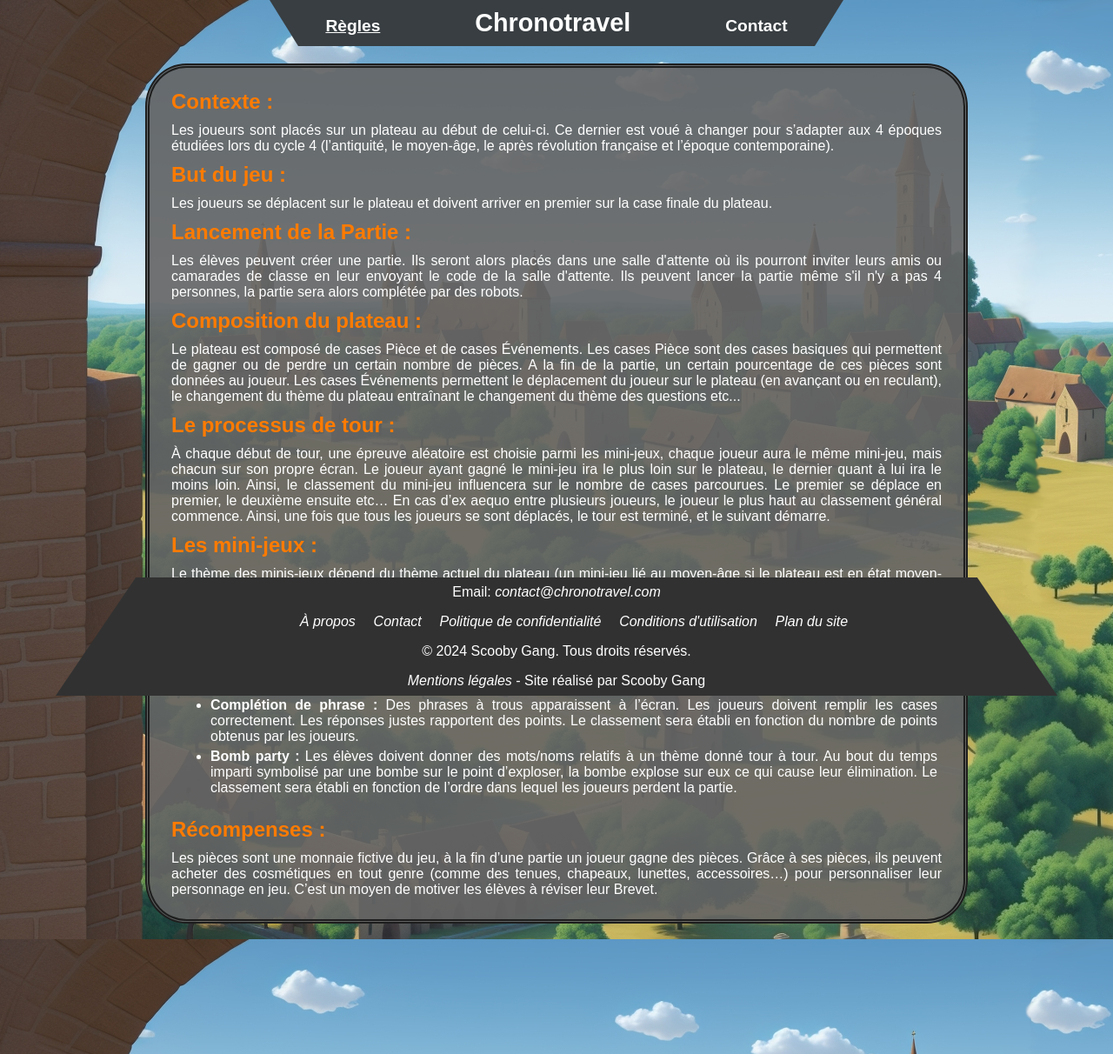
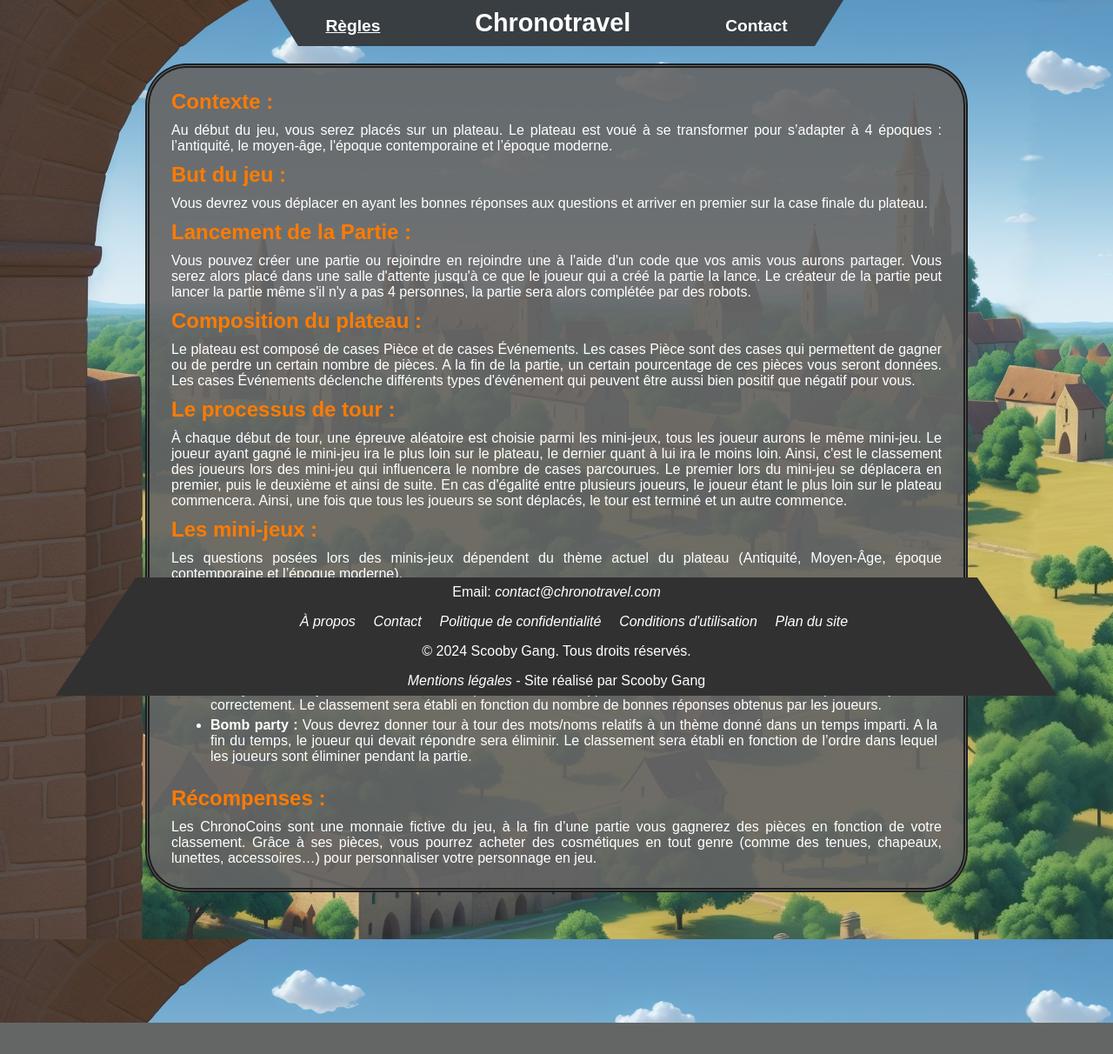
Before and after one commit to MatysMarrot/chronotravel, a PHP site: page /view/rules.view.php in a window 1280 px wide. Shown: the whole page at 87% size. After the commit the page ends 1176 px from the top, so only its background shows below. Run offline with PHP 8.4, Linux system fonts and the light colour scheme.

Commit message:
Refonte des règles

```diff
--- a/view/rules.view.php
+++ b/view/rules.view.php
@@ -4,7 +4,7 @@
     <meta charset="UTF-8">
     <meta name="author" content="Scooby Gang" />
     <link rel="stylesheet" type="text/css" href="style/login.css">
-    <title>Acceuil</title>
+    <title>Règles du jeu</title>
 </head>
 <body id="">
     <header class="connectionpage">
@@ -15,37 +15,45 @@
     <main class="rulespage">
         <h2>Contexte :</h2>
         <p>
-            Les joueurs sont placés sur un plateau au début de celui-ci. Ce dernier est voué à changer pour s’adapter aux 4 époques étudiées lors du cycle 4 (l’antiquité, le moyen-âge, le après révolution française et l’époque contemporaine).
+            Au début du jeu, vous serez placés sur un plateau. Le plateau est voué à se transformer pour s’adapter à 4 époques :
+            l’antiquité, le moyen-âge, l'époque contemporaine et l’époque moderne.
         </p>
         <h2>But du jeu :</h2>
         <p>
-            Les joueurs se déplacent sur le plateau et doivent arriver en premier sur la case finale du plateau.
+            Vous devrez vous déplacer en ayant les bonnes réponses aux questions et arriver en premier sur la case finale du plateau.
         </p>
         <h2>Lancement de la Partie :</h2>
         <p>
-            Les élèves peuvent créer une partie. Ils seront alors placés dans une salle d'attente où ils pourront inviter leurs amis ou camarades de classe en leur envoyant le code de la salle d'attente. Ils peuvent lancer la partie même s'il n'y a pas 4 personnes, la partie sera alors complétée par des robots.
+            Vous pouvez créer une partie ou rejoindre en rejoindre une à l'aide d'un code que vos amis vous aurons partager. Vous serez alors placé dans une salle d'attente jusqu'à ce que le joueur qui a créé la partie la lance.
+            Le créateur de la partie peut lancer la partie même s'il n'y a pas 4 personnes, la partie sera alors complétée par des robots.
         </p>
         <h2>Composition du plateau :</h2>
         <p>
-            Le plateau est composé de cases Pièce et de cases Événements. Les cases Pièce sont des cases basiques qui permettent de gagner ou de perdre un certain nombre de pièces. A la fin de la partie, un certain pourcentage de ces pièces sont données au joueur. Les cases Événements permettent le déplacement du joueur sur le plateau (en avançant ou en reculant), le changement du thème du plateau entraînant le changement du thème des questions etc...
+            Le plateau est composé de cases Pièce et de cases Événements. Les cases Pièce sont des cases qui permettent de gagner ou de perdre un certain nombre de
+            pièces. A la fin de la partie, un certain pourcentage de ces pièces vous seront données. Les cases Événements déclenche différents types d'événement qui
+            peuvent être aussi bien positif que négatif pour vous.
         </p>
         <h2>Le processus de tour :</h2>
         <p>
-            À chaque début de tour, une épreuve aléatoire est choisie parmi les mini-jeux, chaque joueur aura le même mini-jeu, mais chacun sur son propre écran. Le joueur ayant gagné le mini-jeu ira le plus loin sur le plateau, le dernier quant à lui ira le moins loin. Ainsi, le classement du mini-jeu influencera sur le nombre de cases parcourues. Le premier se déplace en premier, le deuxième ensuite etc… En cas d’ex aequo entre plusieurs joueurs, le joueur le plus haut au classement général commence. Ainsi, une fois que tous les joueurs se sont déplacés, le tour est terminé, et le suivant démarre.
+            À chaque début de tour, une épreuve aléatoire est choisie parmi les mini-jeux, tous les joueur aurons le même mini-jeu.
+            Le joueur ayant gagné le mini-jeu ira le plus loin sur le plateau, le dernier quant à lui ira le moins loin. Ainsi, c'est le classement des joueurs
+            lors des mini-jeu qui influencera le nombre de cases parcourues. Le premier lors du mini-jeu se déplacera en premier, puis le deuxième et ainsi de suite.
+            En cas d'égalité entre plusieurs joueurs, le joueur étant le plus loin sur le plateau commencera. Ainsi, une fois que tous les joueurs se sont déplacés,
+            le tour est terminé et un autre commence.
         </p>
         <h2>Les mini-jeux :</h2>
         <p>
-            Le thème des minis-jeux dépend du thème actuel du plateau (un mini-jeu lié au moyen-âge si le plateau est en état moyen-âge etc …)
+            Les questions posées lors des minis-jeux dépendent du thème actuel du plateau (Antiquité, Moyen-Âge, époque contemporaine et l’époque moderne).
             <ul>
-                <li><strong>Quiz classique :</strong> Répondre correctement aux séries questions rapporte des points. Le classement sera établi en fonction du nombre de points obtenus par les joueurs.</li>
-                <li><strong>Image à deviner :</strong> Une série d'images historiques (lieux, personnages historiques…)est montrée aux joueurs, ils doivent écrire à quoi correspondent ces images. Les réponses justes rapportent des points. Le classement sera établi en fonction du nombre de points obtenus par les joueurs.</li>
-                <li><strong>Complétion de phrase :</strong> Des phrases à trous apparaissent à l’écran. Les joueurs doivent remplir les cases correctement. Les réponses justes rapportent des points. Le classement sera établi en fonction du nombre de points obtenus par les joueurs.</li>
-                <li><strong>Bomb party :</strong> Les élèves doivent donner des mots/noms relatifs à un thème donné tour à tour. Au bout du temps imparti symbolisé par une bombe sur le point d’exploser, la bombe explose sur eux ce qui cause leur élimination. Le classement sera établi en fonction de l’ordre dans lequel les joueurs perdent la partie.</li>
+                <li><strong>Quiz classique :</strong> Vous devrez répondre correctement aux séries questions. Le classement sera établi en fonction du nombre de bonnes réponses obtenus par les joueurs.</li>
+                <li><strong>Image à deviner :</strong> Une série d'images historiques (lieux, personnages historiques…) vous sera affiché , vous devrez écrire à quoi correspondent ces images. Le classement sera établi en fonction du nombre de bonnes réponses obtenus par les joueurs.</li>
+                <li><strong>Complétion de phrase :</strong> Une série des phrases à trous apparaitra à l’écran. Vous devrez compléter les phrases correctement. Le classement sera établi en fonction du nombre de bonnes réponses obtenus par les joueurs.</li>
+                <li><strong>Bomb party :</strong> Vous devrez donner tour à tour des mots/noms relatifs à un thème donné dans un temps imparti. A la fin du temps, le joueur qui devait répondre sera éliminir. Le classement sera établi en fonction de l’ordre dans lequel les joueurs sont éliminer pendant la partie.</li>
             </ul>
         </p>
         <h2>Récompenses :</h2>
         <p>
-            Les pièces sont une monnaie fictive du jeu, à la fin d’une partie un joueur gagne des pièces. Grâce à ses pièces, ils peuvent acheter des cosmétiques en tout genre (comme des tenues, chapeaux, lunettes, accessoires…) pour personnaliser leur personnage en jeu. C’est un moyen de motiver les élèves à réviser leur Brevet.
+            Les ChronoCoins sont une monnaie fictive du jeu, à la fin d’une partie vous gagnerez des pièces en fonction de votre classement. Grâce à ses pièces, vous pourrez acheter des cosmétiques en tout genre (comme des tenues, chapeaux, lunettes, accessoires…) pour personnaliser votre personnage en jeu.
         </p>
     </main>
     <?php include(__DIR__.'/footer.viewpart.html')?>
```
